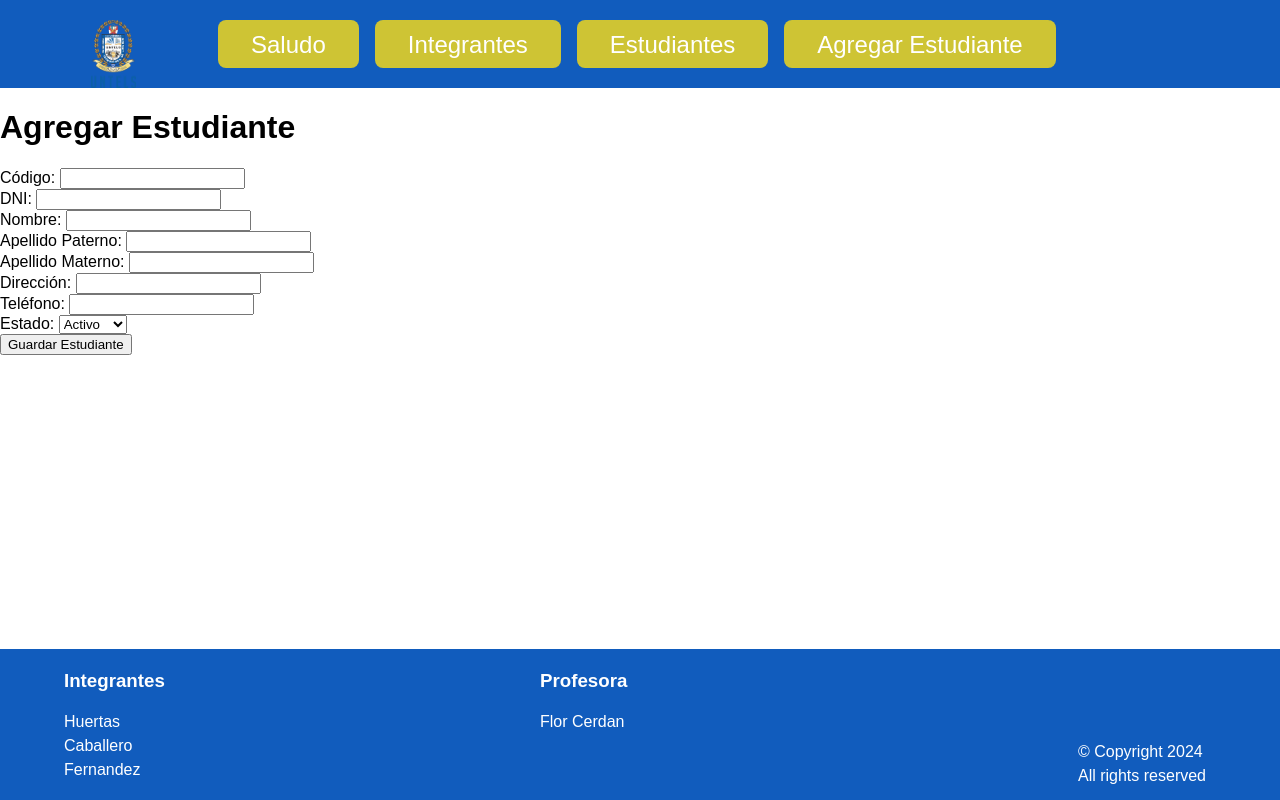
After one commit to DiegoCaballeroo/PC4-Parte3, a Django app: page /agregar_estudiante/ in a window 1280 px wide. The commit adds this page. Run offline with Django 4.2, Linux system fonts and the light colour scheme; some web fonts are replaced.

Commit message:
Parte 3 - Registrar Estudiantes - OK

```diff
--- a/CFH_UC4/urls.py
+++ b/CFH_UC4/urls.py
@@ -14,6 +14,8 @@ Including another URLconf
     1. Import the include() function: from django.urls import include, path
     2. Add a URL to urlpatterns:  path('blog/', include('blog.urls'))
 """
+from django.conf import settings
+from django.conf.urls.static import static
 from django.contrib import admin
 from django.urls import path
 from miapp import views
@@ -22,5 +24,8 @@ urlpatterns = [
     path("admin/", admin.site.urls),
     path('', views.index, name = "index"),
     path('saludo/', views.saludo, name = "saludo"),
-    path('integrantes/', views.integrantes, name = "integrantes")
+    path('integrantes/', views.integrantes, name = "integrantes"),
+    path('estudiantes/', views.estudiantes, name="estudiantes"),
+    path('agregar_estudiante/', views.agregar_estudiante, name='agregar_estudiante'),
+    path('eliminar_estudiante/<int:id>/', views.eliminar_estudiante, name="eliminar_estudiante"),
 ]
--- /dev/null
+++ b/miapp/templates/agregar_estudiante.html
@@ -0,0 +1,36 @@
+{% extends 'layout.html' %}
+
+{% block content %}
+<h1>Agregar Estudiante</h1>
+<form action="{% url 'agregar_estudiante' %}" method="post">
+    {% csrf_token %}
+    <label for="codigo">Código:</label>
+    <input type="text" id="codigo" name="codigo" required>
+    <br>
+    <label for="dni">DNI:</label>
+    <input type="text" id="dni" name="dni" required>
+    <br>
+    <label for="nombre">Nombre:</label>
+    <input type="text" id="nombre" name="nombre" required>
+    <br>
+    <label for="apepat">Apellido Paterno:</label>
+    <input type="text" id="apepat" name="apepat" required>
+    <br>
+    <label for="apemat">Apellido Materno:</label>
+    <input type="text" id="apemat" name="apemat" required>
+    <br>
+    <label for="direccion">Dirección:</label>
+    <input type="text" id="direccion" name="direccion" required>
+    <br>
+    <label for="telefono">Teléfono:</label>
+    <input type="text" id="telefono" name="telefono" required>
+    <br>
+    <label for="estado">Estado:</label>
+    <select id="estado" name="estado">
+        <option value="True">Activo</option>
+        <option value="False">Inactivo</option>
+    </select>
+    <br>
+    <button type="submit">Guardar Estudiante</button>
+</form>
+{% endblock %}
--- a/miapp/templates/layout.html
+++ b/miapp/templates/layout.html
@@ -32,6 +32,9 @@
             </a>
             <a class="topbar-inner__signin" href="/saludo">Saludo</a>
             <a class="topbar-inner__signin" href="/integrantes">Integrantes</a>
+            <a class="topbar-inner__signin" href="{% url 'estudiantes' %}">Estudiantes</a>
+            <a class="topbar-inner__signin" href="{% url 'agregar_estudiante' %}">Agregar Estudiante</a>
+
         </div>
     </header>
     <main>
--- a/miapp/views.py
+++ b/miapp/views.py
@@ -1,4 +1,6 @@
-from django.shortcuts import render
+from django.shortcuts import render, redirect, get_object_or_404
+from django.contrib import messages
+from .models import Estudiante
 
 # Create your views here.
 
@@ -11,3 +13,40 @@ def saludo(request):
 
 def integrantes(request):
     return render(request, 'integrantes.html')
+
+def agregar_estudiante(request):
+    if request.method == 'POST':
+        codigo = request.POST['codigo']
+        dni = request.POST['dni']
+        nombre = request.POST['nombre']
+        apepat = request.POST['apepat']
+        apemat = request.POST['apemat']
+        direccion = request.POST['direccion']
+        telefono = request.POST['telefono']
+        estado = request.POST['estado'] == 'True'  # Convertir a booleano
+
+        estudiante = Estudiante(
+            codigo=codigo,
+            dni=dni,
+            nombre=nombre,
+            apepat=apepat,
+            apemat=apemat,
+            direccion=direccion,
+            telefono=telefono,
+            estado=estado
+        )
+        estudiante.save()
+        messages.success(request, f'Se agregó correctamente el estudiante {estudiante.nombre} {estudiante.apepat} {estudiante.apemat}')
+        return redirect('estudiantes')  # Redirige a la vista de estudiantes
+
+    return render(request, 'agregar_estudiante.html')
+
+def estudiantes(request):
+    estudiantes = Estudiante.objects.all()
+    return render(request, 'estudiantes.html', {'estudiantes': estudiantes})
+
+def eliminar_estudiante(request, id):
+    estudiante = get_object_or_404(Estudiante, id=id)
+    estudiante.delete()
+    messages.success(request, f'Se eliminó correctamente al estudiante {estudiante.nombre}')
+    return redirect('estudiantes')
```
Also changed, not shown: miapp/templates/estudiantes.html (added, +23 -0 lines), db.sqlite3.
